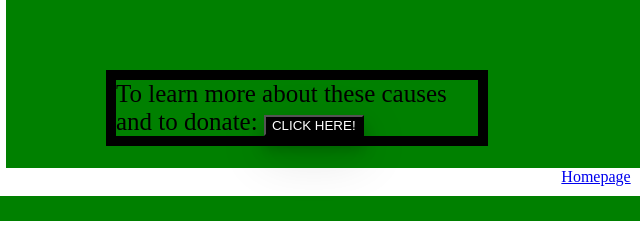
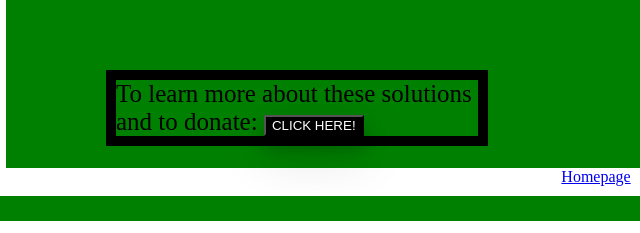
Before and after one commit to angelmimi4749/Assignment-1, a plain HTML site: page help.html in a window 1280 px wide. Shown: the part 695-928 px from the top of the page, 44-684 px from the left. Drawn offline with Linux system fonts and the light colour scheme.

Commit message:
Update help.html

```diff
--- a/help.html
+++ b/help.html
@@ -26,7 +26,7 @@
         <li>Birth Control Eduation</li>
       </ol>
       <p class="text">
-        To learn more about these causes and to donate:
+        To learn more about these solutions and to donate:
         <a href="https://borgenproject.org/10-ways-stop-world-hunger/">
           <button class="more">CLICK HERE!</button>
         </a>
```
